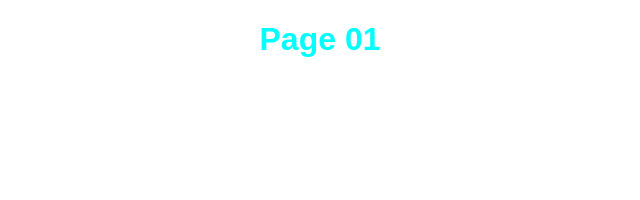
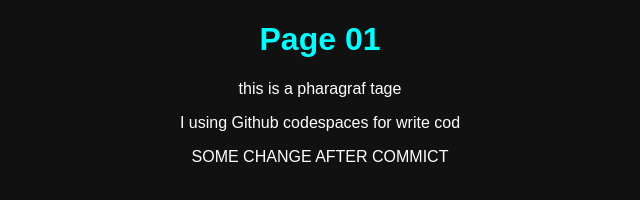
Before and after one commit to meermaruf14-web/PROJECT-01-, a plain HTML site: page index.html in a window 1280 px wide. Shown: the whole page, without its empty margins (320-960 px from the left). Drawn offline with Linux system fonts and the light colour scheme.

Commit message:
edit body tag

```diff
--- a/style.css
+++ b/style.css
@@ -1,5 +1,5 @@
 body{
-    dackgrond:#111;
+    background:#111;
     color:white;
     font-family:sans-serif;
 }
```
